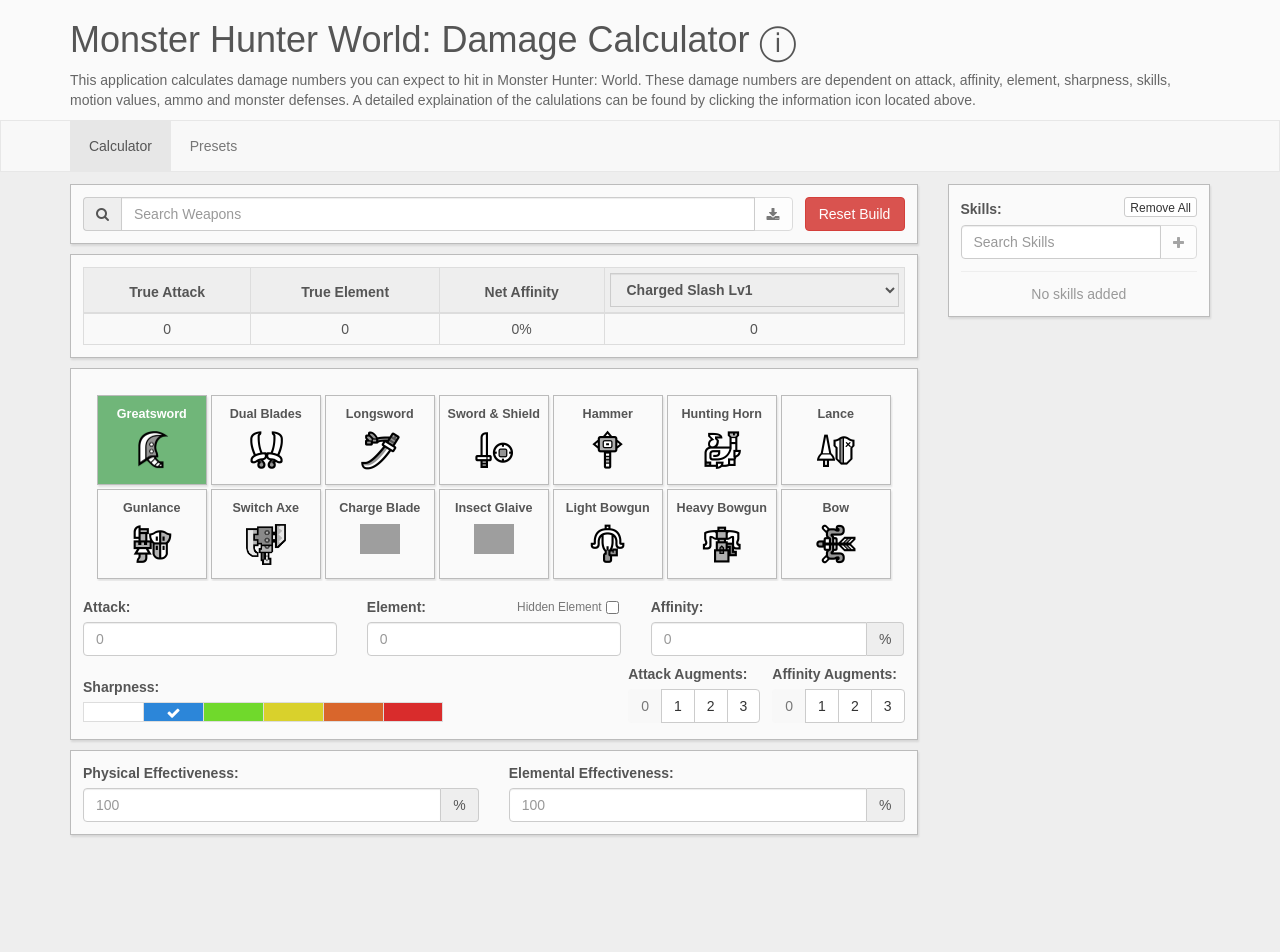
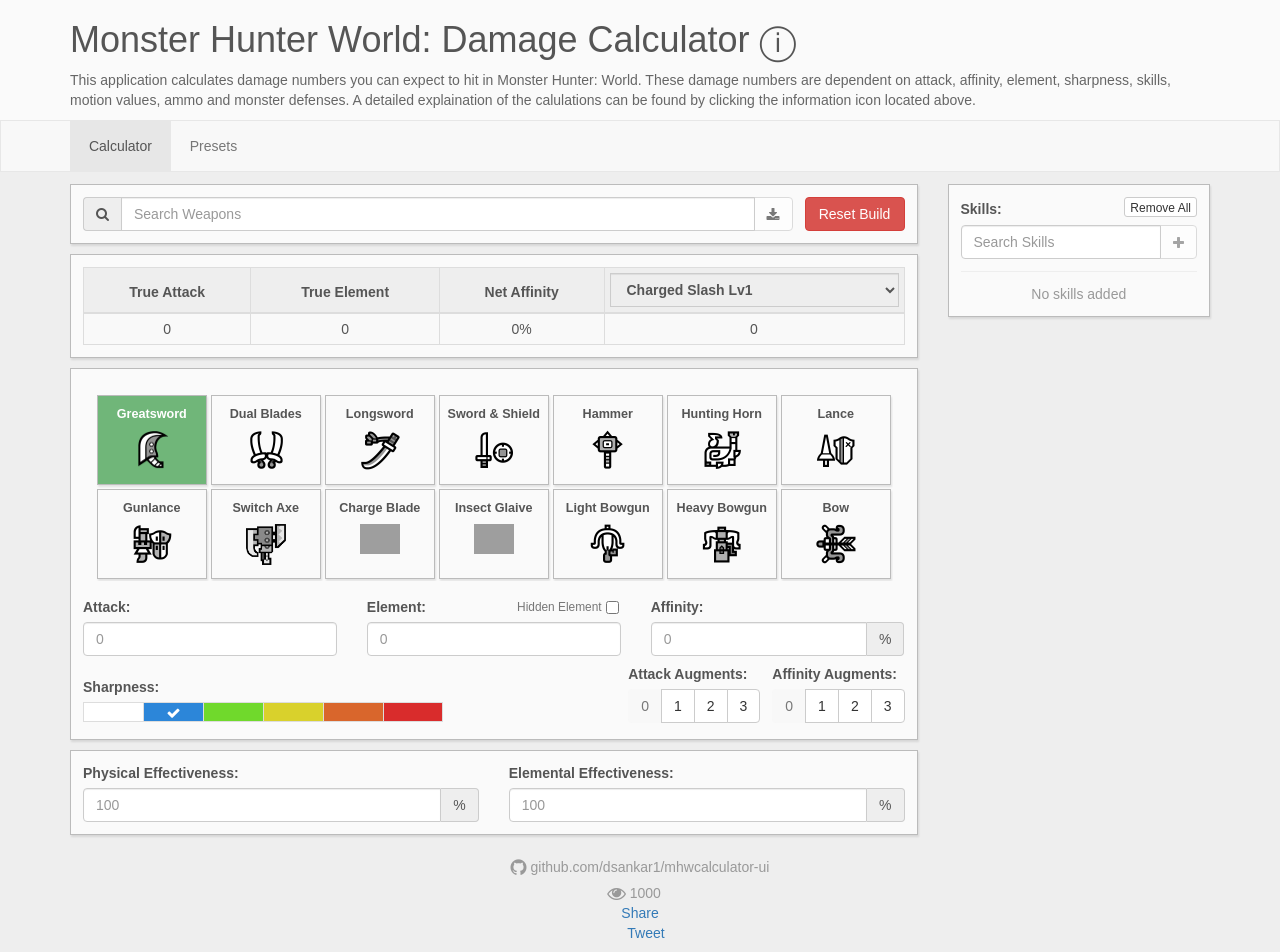
Before and after one commit to dsankar1/mhwcalculator-ui, a React (Create React App) app: page / in a window 1280 px wide. Shown: the top 952 px of the page. Before the commit the page ends 847 px from the top, so only its background shows below. Built offline with nearby package versions, Linux system fonts and the light colour scheme; grey boxes are pictures that could not be loaded.

Commit message:
added sharing buttons and added free element

```diff
--- a/public/index.html
+++ b/public/index.html
@@ -32,6 +32,14 @@
     <noscript>
       You need to enable JavaScript to run this app.
     </noscript>
+    <div id="fb-root"></div>
+    <script>(function(d, s, id) {
+      var js, fjs = d.getElementsByTagName(s)[0];
+      if (d.getElementById(id)) return;
+      js = d.createElement(s); js.id = id;
+      js.src = 'https://connect.facebook.net/en_US/sdk.js#xfbml=1&version=v3.1';
+      fjs.parentNode.insertBefore(js, fjs);
+    }(document, 'script', 'facebook-jssdk'));</script>
     <div id="root"></div>
     <!--
       This HTML file is a template.
--- a/src/App.js
+++ b/src/App.js
@@ -33,6 +33,22 @@
                     <Route path="/presets" render={() => <div style={{textAlign:"center", color:"#555"}}><h3>Coming Soon</h3></div>}/>
                     <Route render={() => <Redirect to="/"/>}/>
                 </Switch>
+                <div style={{margin:"12px 0 22px 0", textAlign:"center"}}>
+                    <div style={{marginBottom:"6px"}}>
+                        <a className="footer-link" href="https://github.com/dsankar1/mhwcalculator-ui">
+                            <i className="fa fa-github fa-lg"/> github.com/dsankar1/mhwcalculator-ui
+                        </a>
+                    </div>
+                    <div style={{color:"#999", display:"inline", marginRight:"6px"}}>
+                        <i className="fa fa-eye fa-lg"/> 1000
+                    </div>
+                    <div style={{display:"inline", margin:"0 6px"}}>
+                        <div className="fb-share-button" data-href="http://mhwcalculator.com" data-layout="button_count" data-size="small" data-mobile-iframe="true"><a target="_blank" rel="noopener noreferrer" href="https://www.facebook.com/sharer/sharer.php?u=http%3A%2F%2Fmhwcalculator.com%2F&amp;src=sdkpreparse" className="fb-xfbml-parse-ignore">Share</a></div>
+                    </div>
+                    <div style={{display:"inline", marginLeft:"6px"}}>
+                        <a href="https://twitter.com/share?ref_src=twsrc%5Etfw" className="twitter-share-button" data-show-count="false">Tweet</a><script async src="https://platform.twitter.com/widgets.js" charSet="utf-8"></script>
+                    </div>
+                </div>
             </Grid>
         </div>
     );
--- a/src/components/SkillPill.js
+++ b/src/components/SkillPill.js
@@ -16,12 +16,12 @@
 
     render() {
         let modifiers = "";
-        let options = [<option key={-1} value={-1}>0</option>];
+        let options = [<option key={0} value={0}>0</option>];
         this.props.skill.levels.forEach((bonuses, index) => {
-            options.push(<option key={index} value={index}>{index+1}</option>)
+            options.push(<option key={index+1} value={index+1}>{index+1}</option>)
         });
-        if (this.props.skill.level >= 0) {
-            const target = this.props.skill.levels[this.props.skill.level];
+        if (this.props.skill.level > 0) {
+            const target = this.props.skill.levels[this.props.skill.level-1];
             for (let key of Object.keys(target)) {
                 modifiers += key + ": +" + target[key] + " ";
             }
@@ -46,7 +46,7 @@
                     bsSize="small"
                     value={this.props.skill.level}
                     onChange={e => this.props.onChange(this.props.skill.name, e.target.value)}
-                    style={{width:"50px"}}
+                    style={{width:"50px", borderRadius:"0"}}
                     componentClass="select">
                     {options}
                 </FormControl>
--- a/src/constants/index.js
+++ b/src/constants/index.js
@@ -1,5 +1,5 @@
 export { default as weapons } from "./weapons";
-export { default as skills } from "./skills.min";
+export { default as skills } from "./skills";
 export { default as attacks } from "./attacks";
 
 export const elementCap = (element, bonus) => {
--- a/src/constants/skills.json
+++ b/src/constants/skills.js
@@ -1,19 +1,4 @@
-[
-    {
-        "name": "Critical Boost",
-        "description": "Increases the damage of critical hits.",
-        "levels": [
-            {
-                "affinity-boost": 30
-            },
-            {
-                "affinity-boost": 35
-            },
-            {
-                "affinity-boost": 40
-            }
-        ]
-    },
+export default [
     {
         "name": "Attack Boost",
         "description": "Increases attack power. Also improves affinity at higher levels.",
@@ -42,6 +27,21 @@
             {
                 "attack": 21,
                 "affinity": 5
+            }
+        ]
+    },
+    {
+        "name": "Critical Boost",
+        "description": "Increases the damage of critical hits.",
+        "levels": [
+            {
+                "affinity-boost": 30
+            },
+            {
+                "affinity-boost": 35
+            },
+            {
+                "affinity-boost": 40
             }
         ]
     },
@@ -256,5 +256,20 @@
         "name": "Critical Element",
         "description": "Increases elemental damage (fire, water, thunder, ice, dragon) when landing critical hits.",
         "levels": []
+    },
+    {
+        "name": "Free Element",
+        "description": "Draws out hidden element.",
+        "levels": [
+            {
+                "unlock-element": 0.33
+            },
+            {
+                "unlock-element": 0.66
+            },
+            {
+                "unlock-element": 1.0
+            }
+        ]
     }
 ]
--- a/src/containers/CalculationResults.js
+++ b/src/containers/CalculationResults.js
@@ -13,6 +13,23 @@
         this.calculateAffinity = this.calculateAffinity.bind(this);
         this.calculateMoveDamage = this.calculateMoveDamage.bind(this);
         this.includeSharpness = this.includeSharpness.bind(this);
+        this.getElement = this.getElement.bind(this);
+    }
+
+    getElement() {
+        if (this.props.element < 1) {
+            return 0;
+        }
+        if (this.props.hiddenElement) {
+            const freeElement = this.props.skills.find(skill => skill.name === "Free Element");
+            if (!freeElement || freeElement.level < 1) {
+                return 0;
+            }
+            const multiplier = freeElement.levels[freeElement.level-1];
+            return Math.floor(this.props.element * multiplier["unlock-element"]);
+        } else {
+            return this.props.element;
+        }
     }
 
     includeSharpness() {
@@ -24,7 +41,8 @@
         let affinityModifier = .25;
         let add = 0;
         this.props.skills.forEach(skill => {
-            const modifiers = skill.modifiers;
+            if (skill.level > 0) {
+                const modifiers = skill.levels[skill.level-1];
                 if (modifiers.attack) {
                     add += modifiers.attack;
                 }
@@ -33,7 +51,7 @@
                 }
                 if (modifiers["attack-percent"]) {
                     if (skill.name === "Non-elemental Boost") {
-                    add += this.props.element > 0 ?
+                        add += this.getElement() > 0 ?
                             0 : Math.floor(attack * modifiers["attack-percent"]);
                     } else {
                         add +=  Math.floor(attack * modifiers["attack-percent"]);
@@ -41,6 +59,7 @@
                 }
                 if (modifiers["affinity-boost"]) {
                   affinityModifier = modifiers["affinity-boost"]/100;
+                }
             }
         });
         attack += add;
@@ -57,16 +76,22 @@
     }
 
     calculateElement(netAffinity) {
-        let element = Math.floor(this.props.element/10);
+        let element = this.getElement();
+        if (element < 1) {
+            return 0;
+        }
+        element = Math.floor(element/10);
         let includeAffinity = this.props.skills.some(skill => skill.name === "Critical Element");
         let add = 0;
         this.props.skills.forEach(skill => {
-            const modifiers = skill.modifiers;
+            if (skill.level > 0) {
+                const modifiers = skill.levels[skill.level-1];
                 if (modifiers.element) {
                     add += modifiers.element;
                 }
                 if (modifiers["element-percent"]) {
                     add += Math.floor(element * modifiers["element-percent"]);
+                }
             }
         });
         element += Math.floor(elementCap(this.props.element, add)/10);
@@ -85,9 +110,11 @@
         const augmentMods = [0, 10, 15, 20];
         affinity += augmentMods[this.props.affinityAugments];
         this.props.skills.forEach(skill => {
-            const modifiers = skill.modifiers;
+            if (skill.level > 0) {
+                const modifiers = skill.levels[skill.level-1];
                 if (modifiers.affinity) {
                     affinity += modifiers.affinity;
+                }
             }
         });
         return affinity;
@@ -109,7 +136,7 @@
     }
 
     calculate() {
-        /*const netAffinity = this.calculateAffinity();
+        const netAffinity = this.calculateAffinity();
         const trueAttack = this.calculateAttack(netAffinity);
         const trueElement = this.calculateElement(netAffinity);
         return {
@@ -117,8 +144,7 @@
             trueElement,
             netAffinity,
             moveDamage: this.calculateMoveDamage(trueAttack, trueElement)
-        };*/
-        return { trueAttack:0, trueElement:0, netAffinity:0, moveDamage:0 };
+        };
     }
 
     render() {
@@ -168,7 +194,8 @@
         affinityAugments: state.calculator.affAug,
         skills: state.calculator.skills,
         physicalEffectiveness: state.calculator.physicalEffectiveness,
-        elementEffectiveness: state.calculator.elementEffectiveness
+        elementEffectiveness: state.calculator.elementEffectiveness,
+        hiddenElement: state.calculator.hiddenElement
     }
 }
 
--- a/src/containers/Calculator.js
+++ b/src/containers/Calculator.js
@@ -11,7 +11,7 @@
     render() {
         return (
             <Row>
-              <Col xs={12} md={9} style={{marginBottom:"12px"}}>
+              <Col xs={12} md={9} style={{marginBottom:"10px"}}>
                 <WeaponLoader/>
                 <CalculationResults/>
                 <div className="bordered" style={{padding:"24px 12px 12px 12px", margin:"10px 0"}}>
--- a/src/containers/SkillPicker.js
+++ b/src/containers/SkillPicker.js
@@ -23,12 +23,11 @@
     }
 
     render() {
-        console.log(this.props);
         const skillPills = this.props.skills.map(skill => <SkillPill key={skill.name} skill={skill} onChange={this.props.setSkillLevel} onRemove={this.props.removeSkill}/>);
         const options = skills.map((skill, index) => <option key={index} value={skill.name}>{skill.name}</option>);
         const blank = this.state.skill.trim() === "";
         return (
-            <div className="bordered" style={{padding:"12px", marginBottom:"10px"}}>
+            <div className="bordered" style={{padding:"12px", marginBottom:"14px"}}>
                 <Form autoComplete="off" onSubmit={e => {
                     e.preventDefault();
                     this.addSkill();
--- a/src/index.css
+++ b/src/index.css
@@ -9,6 +9,15 @@
   .large-font {
     font-size: 16px;
   }
+}
+
+.footer-link {
+    color:#999;
+}
+
+.footer-link:hover {
+    color:#555;
+    text-decoration: underline;
 }
 
 .weapon-loader {
--- a/src/reducers/calculator.js
+++ b/src/reducers/calculator.js
@@ -48,7 +48,7 @@
     if (skill) {
         copy.skills.push({
             ...skill,
-            level: -1
+            level: 0
         });
     }
     return copy;
```
Lines whose indentation alone changed are shown as unchanged.
